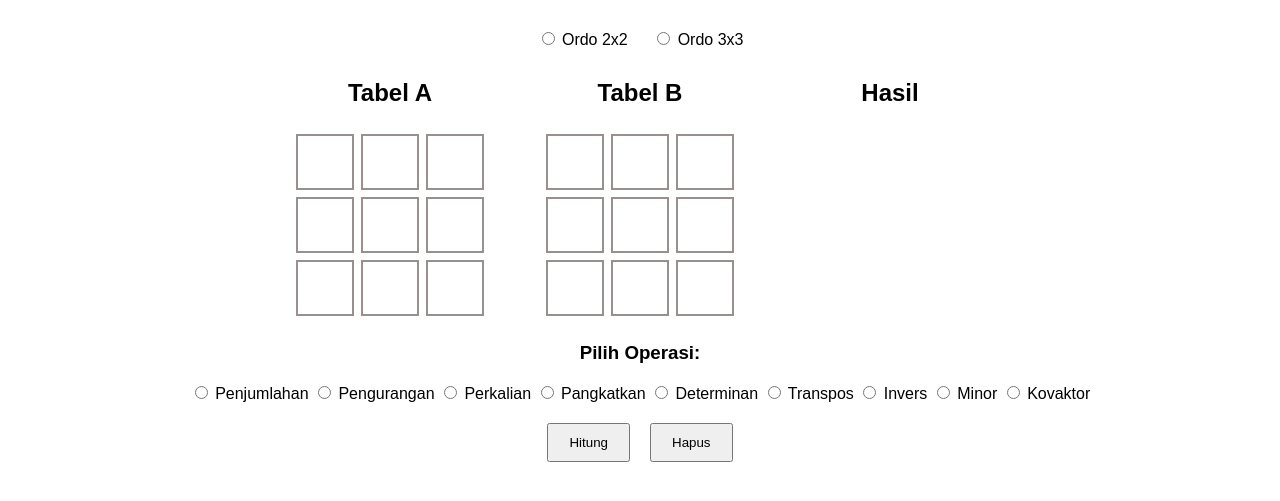
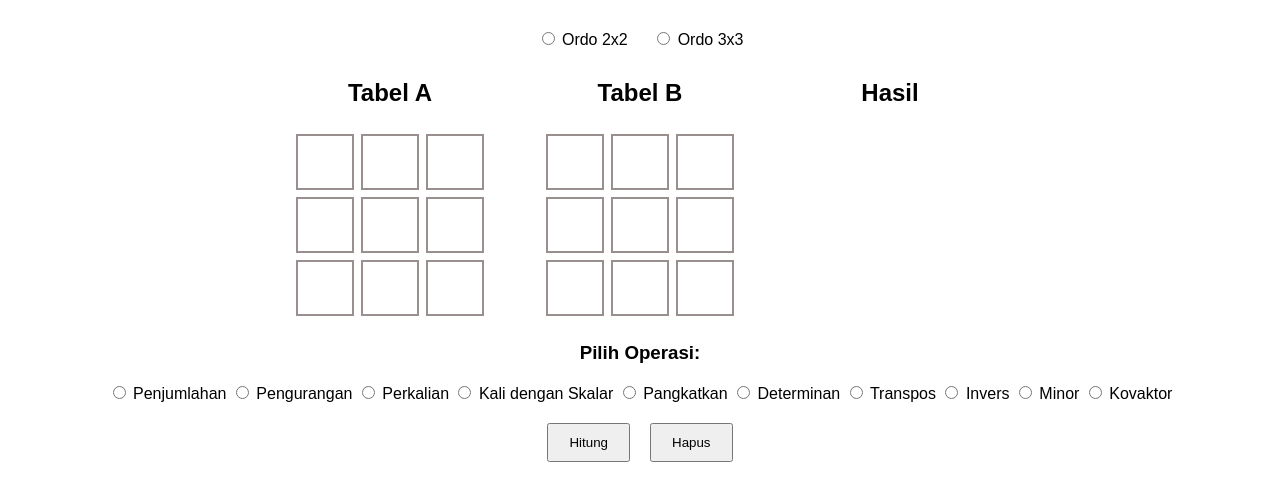
Before and after one commit to HFOURM/Aljabar-Liniear, a plain HTML site: page index.html in a window 1280 px wide. Shown: the part 79-580 px from the top of the page. Drawn offline with Linux system fonts and the light colour scheme.

Commit message:
Update index.html

```diff
--- a/index.html
+++ b/index.html
@@ -73,6 +73,7 @@
             <label><input type="radio" name="operation" id="addition"> Penjumlahan</label>
             <label><input type="radio" name="operation" id="subtraction"> Pengurangan</label>
             <label><input type="radio" name="operation" id="multiplication"> Perkalian</label>
+            <label><input type="radio" name="operation" id="scalarMultiplication"> Kali dengan Skalar</label>
             <label><input type="radio" name="operation" id="pangkat"> Pangkatkan</label>
             <label><input type="radio" name="operation" id="determinant"> Determinan</label>
             <label><input type="radio" name="operation" id="transpose"> Transpos</label>
```
